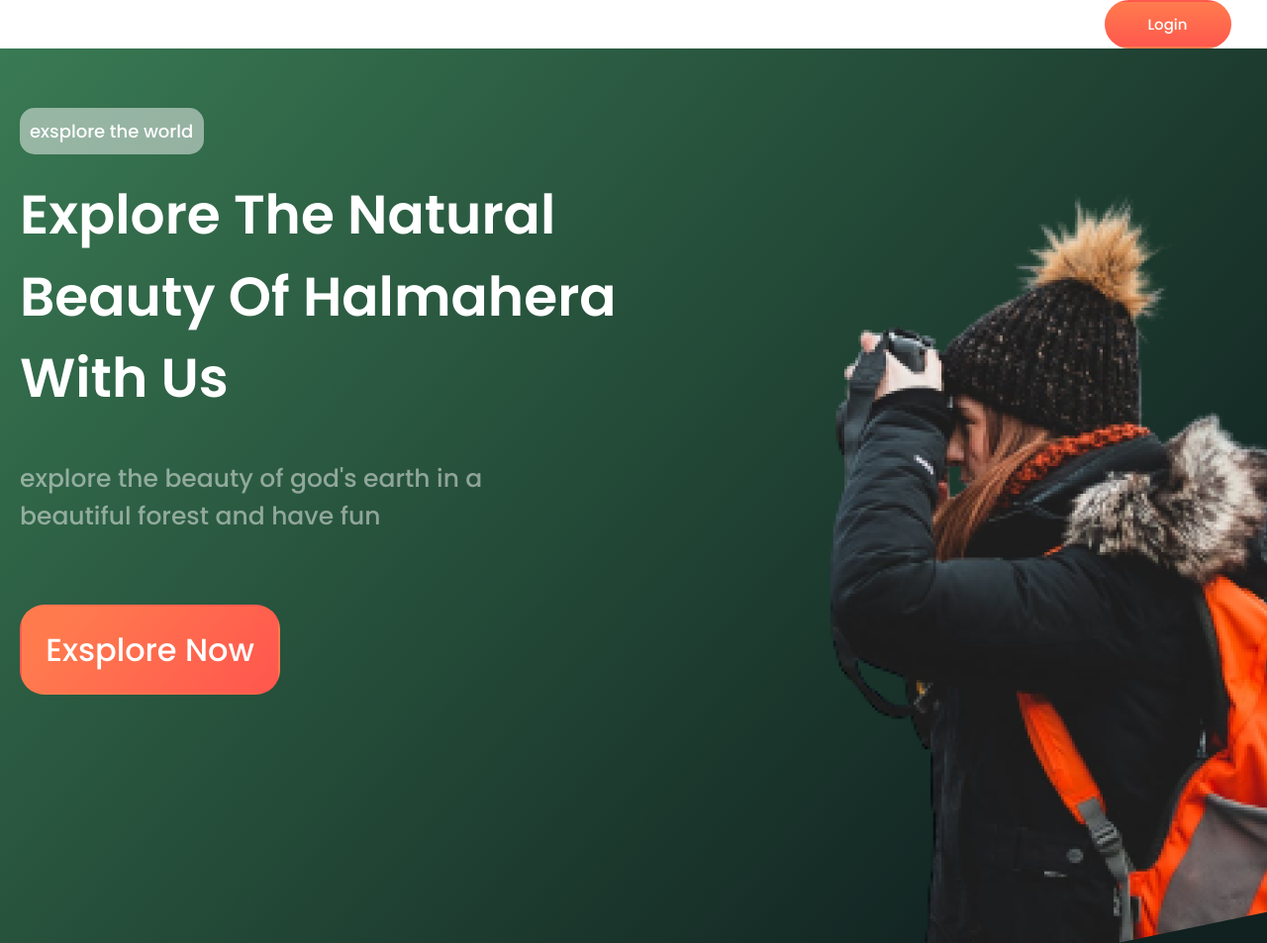
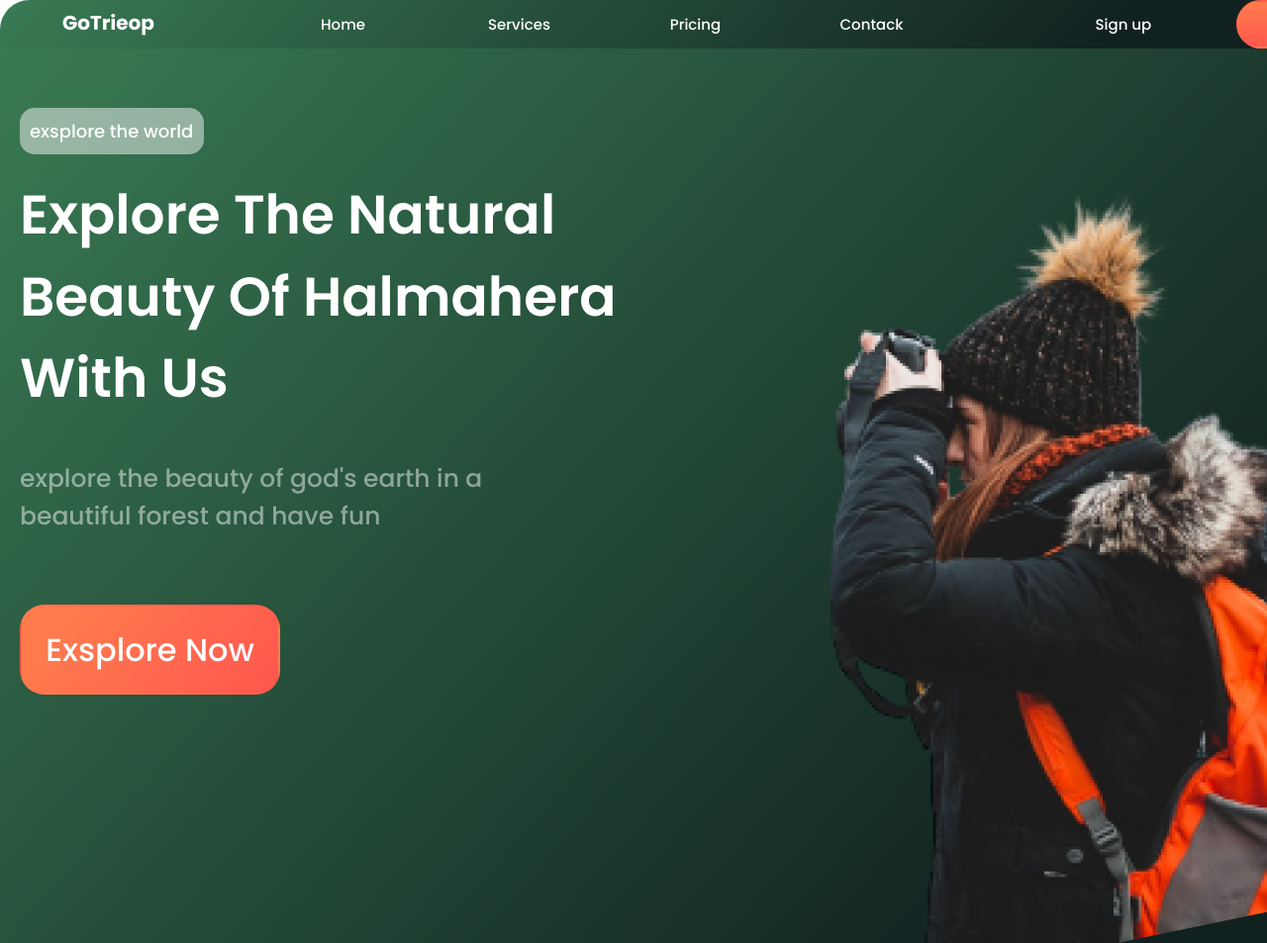
Before and after one commit to Ekaterina200100/Web-programming, a plain HTML site: page index.html in a window 1280 px wide. Shown: the top 953 px of the page at 99% size. Drawn offline with Linux system fonts and the light colour scheme.

Commit message:
Update header.css

```diff
--- a/css/header.css
+++ b/css/header.css
@@ -4,6 +4,10 @@
   flex-direction: row;
   justify-content: space-around;
   align-items: center;
+  margin: 0 auto;
+  width: 1440px;
+  background: linear-gradient(132.05deg, #428E5F -17.38%, #112120 78.4%);
+  border-radius: 30px 30px 0px 0px;
 }
 
 .logo {
```
